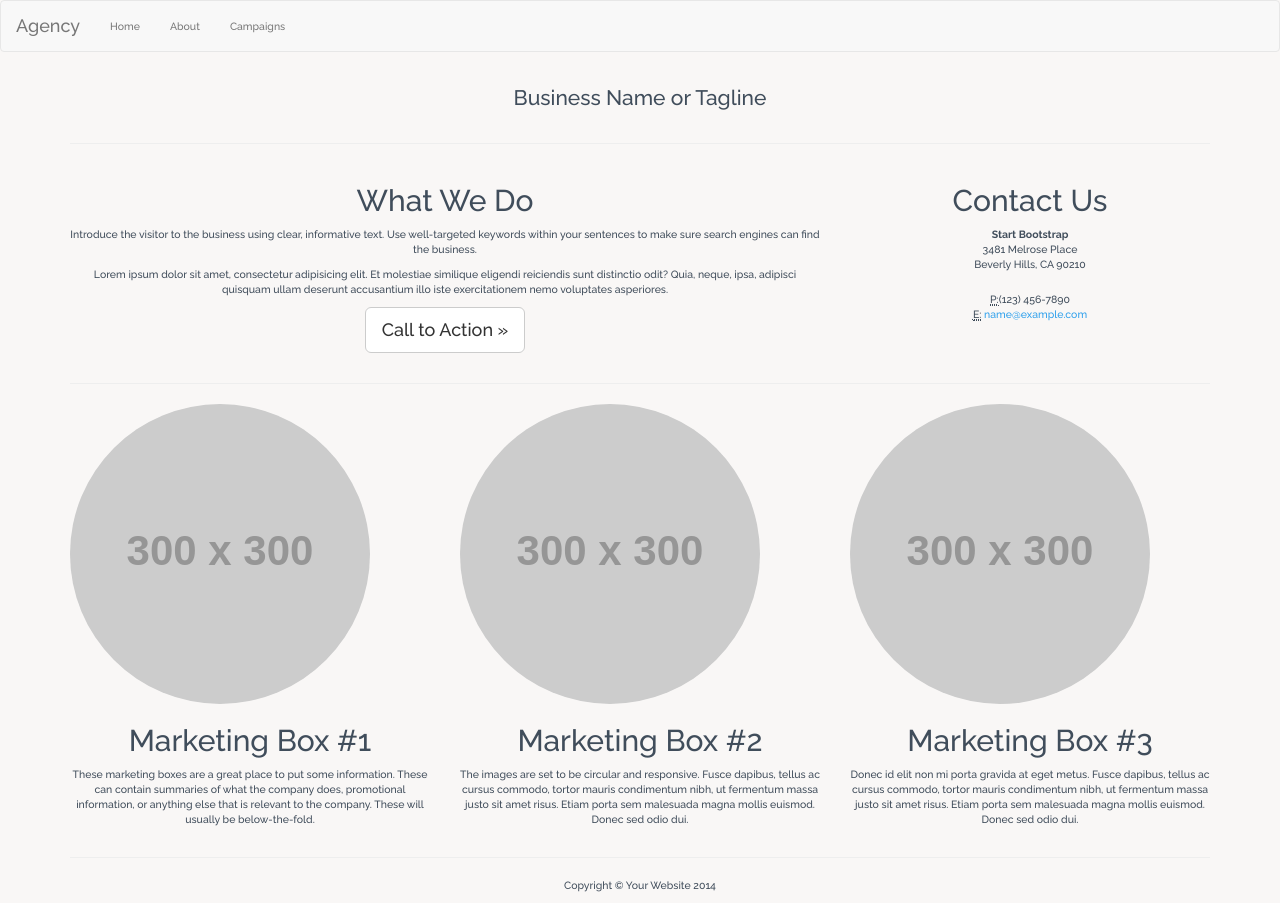
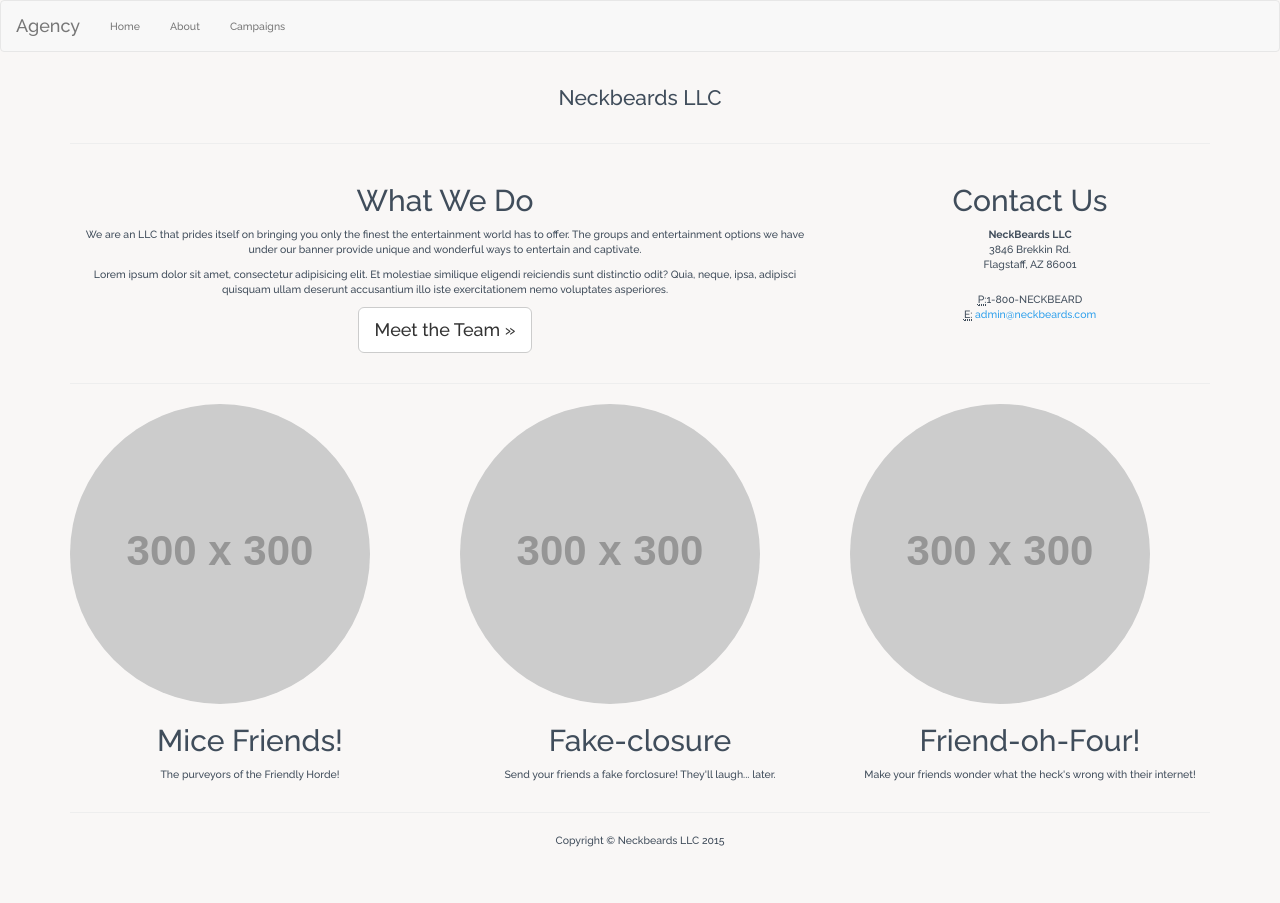
Before and after one commit to DylanGrayson/Agency_Proj3, a Django app: page /index in a window 1280 px wide. After the commit the page ends 847 px from the top, so only its background shows below. Run offline with Django 3.2, Linux system fonts and the light colour scheme; grey boxes labelled with a size stand in for pictures from a placeholder-image service; parts of the project's set-up code (start-up, migrations or seed data) failed here and were passed over; some libraries are stand-ins or nearby versions.

Commit message:
Added flavor text to front page

```diff
--- a/main/templates/main/index.html
+++ b/main/templates/main/index.html
@@ -13,7 +13,7 @@
         <div class="container">
             <div class="row">
                 <div class="col-lg-12">
-                    <h1 class="tagline">Business Name or Tagline</h1>
+                    <h1 class="tagline">Neckbeards LLC</h1>
                 </div>
             </div>
         </div>
@@ -27,24 +27,24 @@
         <div class="row">
             <div class="col-sm-8">
                 <h2>What We Do</h2>
-                <p>Introduce the visitor to the business using clear, informative text. Use well-targeted keywords within your sentences to make sure search engines can find the business.</p>
+                <p>We are an LLC that prides itself on bringing you only the finest the entertainment world has to offer. The groups and entertainment options we have under our banner provide unique and wonderful ways to entertain and captivate.</p>
                 <p>Lorem ipsum dolor sit amet, consectetur adipisicing elit. Et molestiae similique eligendi reiciendis sunt distinctio odit? Quia, neque, ipsa, adipisci quisquam ullam deserunt accusantium illo iste exercitationem nemo voluptates asperiores.</p>
                 <p>
-                    <a class="btn btn-default btn-lg" href="#">Call to Action &raquo;</a>
+                    <a class="btn btn-default btn-lg" href="about.html">Meet the Team &raquo;</a>
                 </p>
             </div>
             <div class="col-sm-4">
                 <h2>Contact Us</h2>
                 <address>
-                    <strong>Start Bootstrap</strong>
-                    <br>3481 Melrose Place
-                    <br>Beverly Hills, CA 90210
+                    <strong>NeckBeards LLC</strong>
+                    <br>3846 Brekkin Rd.
+                    <br>Flagstaff, AZ 86001
                     <br>
                 </address>
                 <address>
-                    <abbr title="Phone">P:</abbr>(123) 456-7890
+                    <abbr title="Phone">P:</abbr>1-800-NECKBEARD
                     <br>
-                    <abbr title="Email">E:</abbr> <a href="mailto:#">name@example.com</a>
+                    <abbr title="Email">E:</abbr> <a href="mailto:#">admin@neckbeards.com</a>
                 </address>
             </div>
         </div>
@@ -55,18 +55,18 @@
         <div class="row">
             <div class="col-sm-4">
                 <img class="img-circle img-responsive img-center" src="http://placehold.it/300x300" alt="">
-                <h2>Marketing Box #1</h2>
-                <p>These marketing boxes are a great place to put some information. These can contain summaries of what the company does, promotional information, or anything else that is relevant to the company. These will usually be below-the-fold.</p>
+                <h2>Mice Friends!</h2>
+                <p>The purveyors of the Friendly Horde!</p>
             </div>
             <div class="col-sm-4">
                 <img class="img-circle img-responsive img-center" src="http://placehold.it/300x300" alt="">
-                <h2>Marketing Box #2</h2>
-                <p>The images are set to be circular and responsive. Fusce dapibus, tellus ac cursus commodo, tortor mauris condimentum nibh, ut fermentum massa justo sit amet risus. Etiam porta sem malesuada magna mollis euismod. Donec sed odio dui.</p>
+                <h2>Fake-closure</h2>
+                <p>Send your friends a fake forclosure! They'll laugh... later.</p>
             </div>
             <div class="col-sm-4">
                 <img class="img-circle img-responsive img-center" src="http://placehold.it/300x300" alt="">
-                <h2>Marketing Box #3</h2>
-                <p>Donec id elit non mi porta gravida at eget metus. Fusce dapibus, tellus ac cursus commodo, tortor mauris condimentum nibh, ut fermentum massa justo sit amet risus. Etiam porta sem malesuada magna mollis euismod. Donec sed odio dui.</p>
+                <h2>Friend-oh-Four!</h2>
+                <p>Make your friends wonder what the heck's wrong with their internet!</p>
             </div>
         </div>
         <!-- /.row -->
@@ -77,7 +77,7 @@
         <footer>
             <div class="row">
                 <div class="col-lg-12">
-                    <p>Copyright &copy; Your Website 2014</p>
+                    <p>Copyright &copy; Neckbeards LLC 2015</p>
                 </div>
             </div>
             <!-- /.row -->
```
